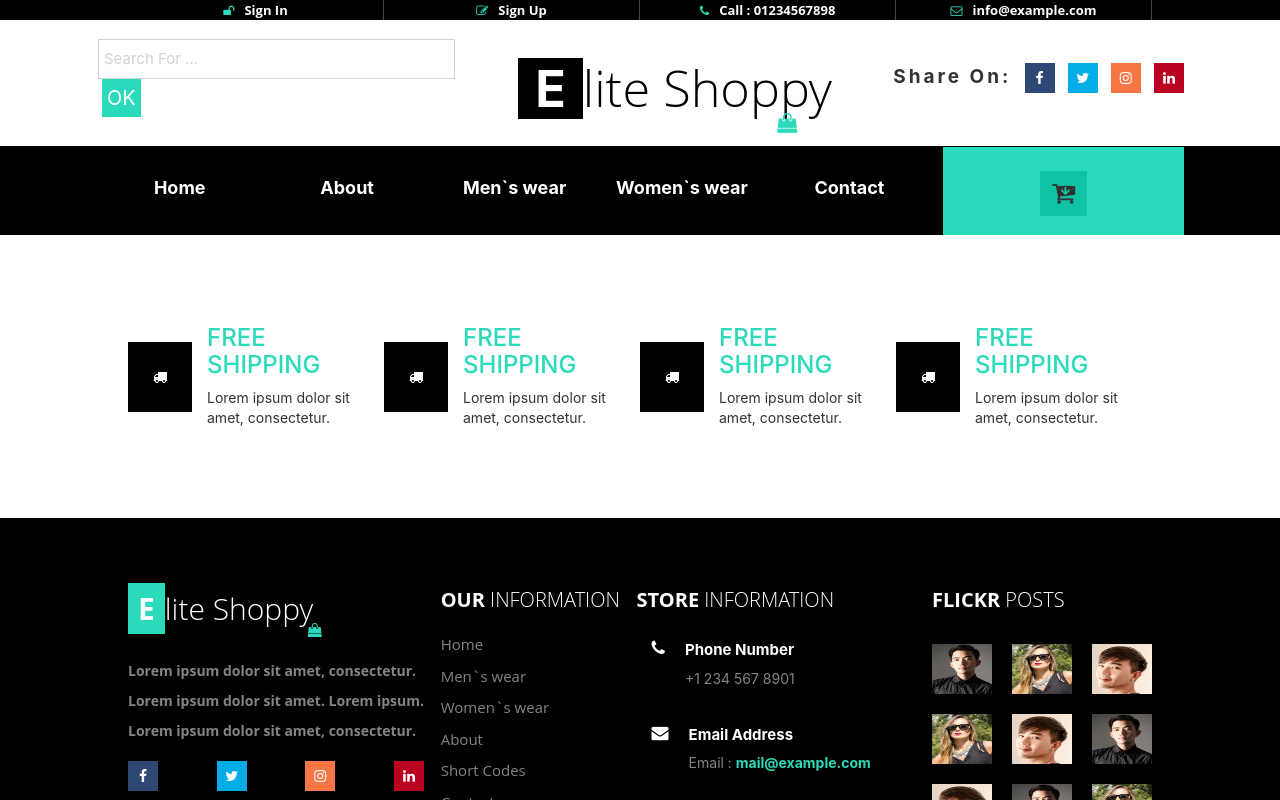
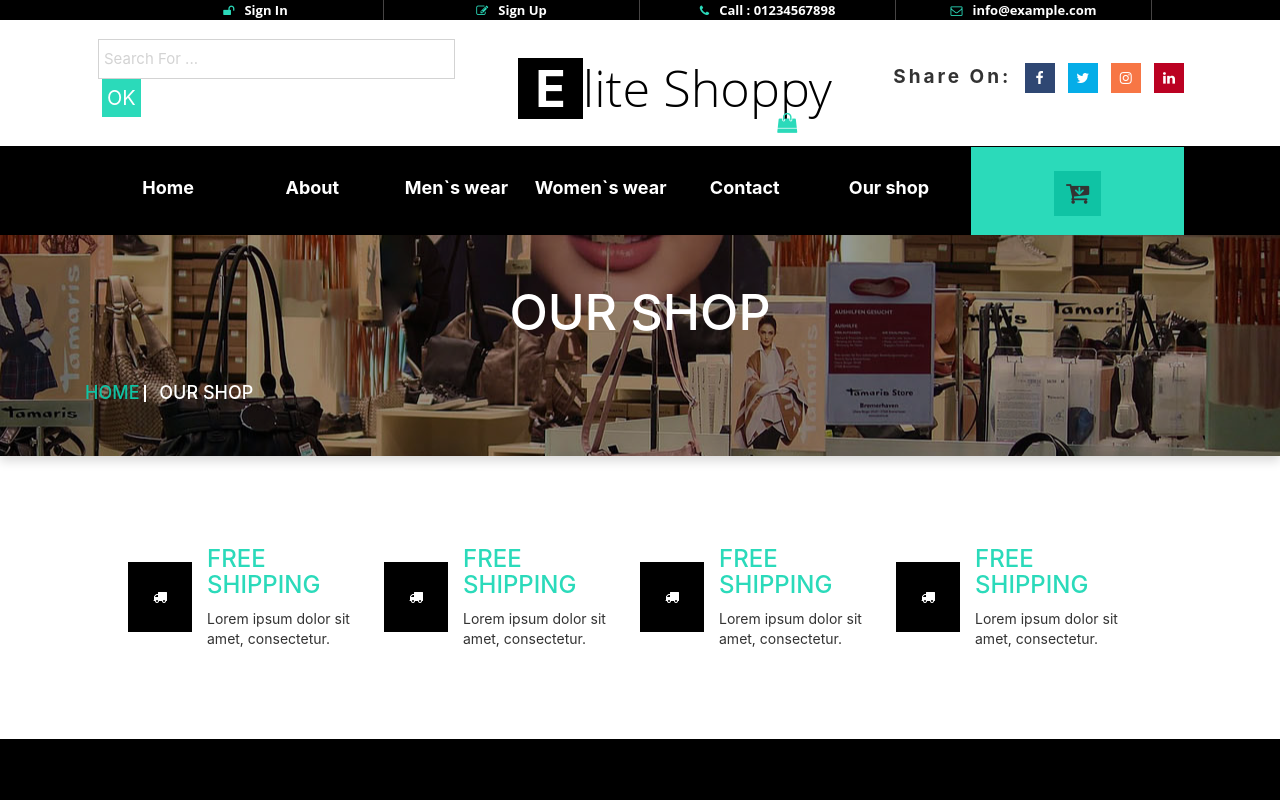
Before and after one commit to VaheMartirosyan/eliteshoppy, a React (Create React App) app in the folder client/: page /shop in a window 1280 px wide. Shown: the top 800 px of the page. Built offline with nearby package versions, Linux system fonts and the light colour scheme.

Commit message:
added shop

```diff
--- a/client/src/App.js
+++ b/client/src/App.js
@@ -12,6 +12,8 @@ import Mens from './mens/Mens'
 import Womens from './womens/Womens'
 import Contact from './contact/Contact'
 import FooterTop from './components/footer/footertop/FooterTop'
+import Shop from './shop/Shop'
+
 
 function App(){
 
@@ -56,6 +58,7 @@ function App(){
                 <Route path='/mens' component={Mens} />
                 <Route path='/womens' component={Womens} />
                 <Route path='/contact' component={Contact} />
+                <Route path='/shop' component={Shop}/>
                 <Route exact path='/quickview' component={QuickView}/>
 
                 <footer>
--- a/client/src/components/header/navbar/Navbar.js
+++ b/client/src/components/header/navbar/Navbar.js
@@ -13,7 +13,8 @@ class Navbar extends Component{
     state = {
         navlink:[
             {name:'Home',link:'/'},{name:'About',link:'/about'},{name:'Men`s wear',link:'/mens'},
-            {name:'Women`s wear',link:'/womens'},{name:'Short Codes',link:'/codes'},{name:'Contact',link:'/contact'}
+            {name:'Women`s wear',link:'/womens'},{name:'Short Codes',link:'/codes'},{name:'Contact',link:'/contact'},
+            {name:'Shop',link:'/shop'}
         ],
         mens:false,
         womens:false,
@@ -84,6 +85,9 @@ componentWillReceiveProps(nextProps) {
                             <li className={'navulli'}>
                                 <NavLink to={'/contact'} >Contact</NavLink>
                             </li>
+                            <li className={'navulli'}>
+                                <NavLink to={'/shop'} >Our shop</NavLink>
+                            </li>
                             <div className={'shop'} onClick={this.props.shopOpen}>
                                 <i className="fa fa-cart-arrow-down" aria-hidden="true"></i>
                             </div>
--- /dev/null
+++ b/client/src/shop/Shop.js
@@ -0,0 +1,11 @@
+import React from 'react';
+import Wear from "../wear/Wear";
+
+
+export default ()=>{
+    return(
+        <div>
+            <Wear wear={'OUR SHOP'}/>
+        </div>
+    )
+}
```
